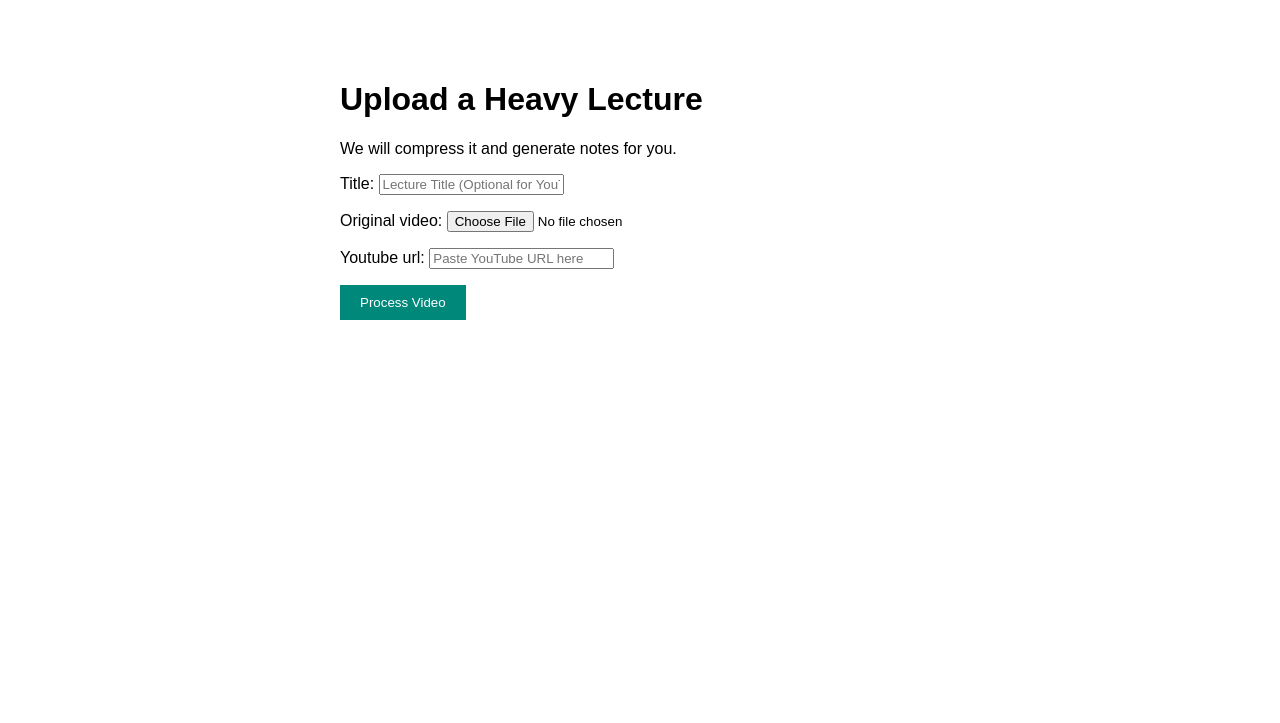
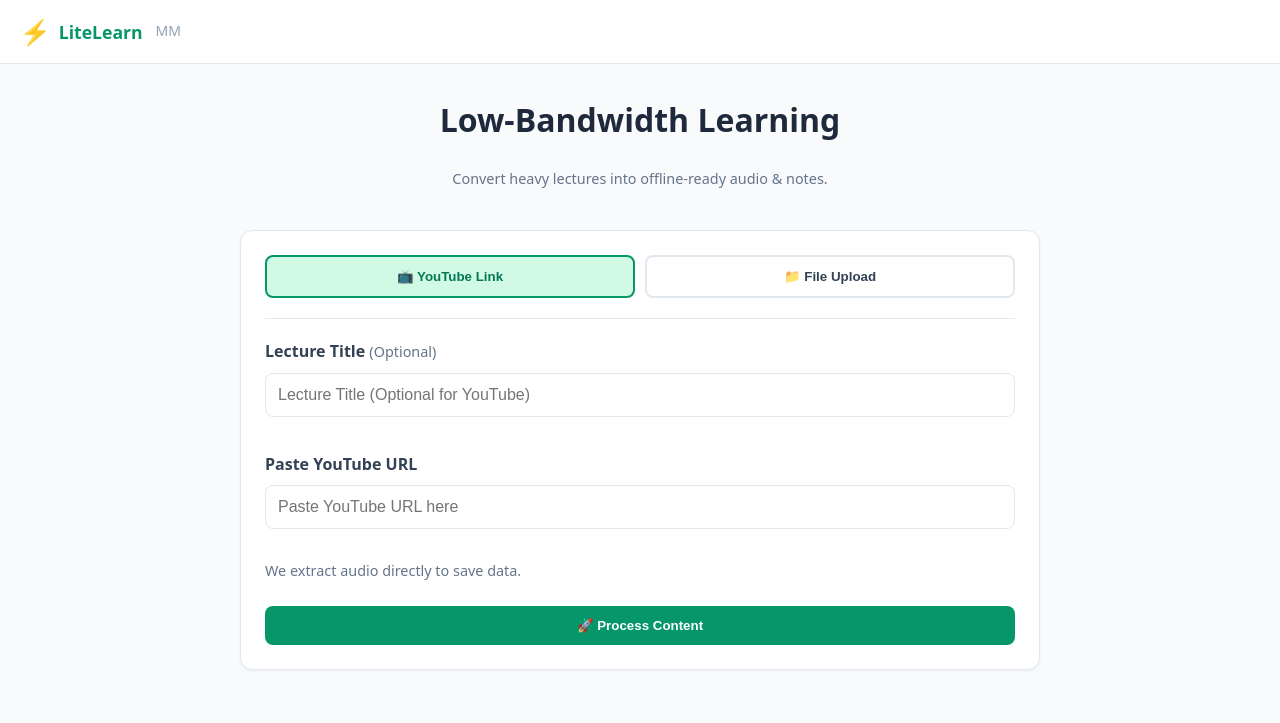
Before and after one commit to Kyaw-Min-lwin/Lite-Learn, a Django app: page /upload/ in a window 1280 px wide. Shown: the top 723 px of the page. Run offline with Django 5.2, Linux system fonts and the light colour scheme; some libraries are stand-ins or nearby versions.

Commit message:
Final MVP: UI styling complete. Ready for demo.

```diff
--- /dev/null
+++ b/core/templates/core/base.html
@@ -0,0 +1,238 @@
+<!DOCTYPE html>
+<html lang="en">
+
+<head>
+    <meta charset="UTF-8">
+    <meta name="viewport" content="width=device-width, initial-scale=1.0">
+    <title>LiteLearn Myanmar</title>
+    <style>
+        :root {
+            --primary: #059669;
+            /* Emerald 600 */
+            --primary-dark: #047857;
+            --bg: #f8fafc;
+            --surface: #ffffff;
+            --text: #334155;
+            --text-light: #64748b;
+            --border: #e2e8f0;
+        }
+
+        body {
+            font-family: system-ui, -apple-system, sans-serif;
+            background-color: var(--bg);
+            color: var(--text);
+            margin: 0;
+            line-height: 1.6;
+        }
+
+        /* Minimal Navbar */
+        nav {
+            background: var(--surface);
+            border-bottom: 1px solid var(--border);
+            padding: 12px 20px;
+            display: flex;
+            justify-content: space-between;
+            align-items: center;
+        }
+
+        .brand {
+            font-weight: 800;
+            color: var(--primary);
+            text-decoration: none;
+            font-size: 1.1rem;
+            display: flex;
+            align-items: center;
+            gap: 8px;
+        }
+
+        .container {
+            max-width: 800px;
+            margin: 0 auto;
+            padding: 30px 20px;
+        }
+
+        /* Unified Card Style */
+        .card {
+            background: var(--surface);
+            border: 1px solid var(--border);
+            border-radius: 12px;
+            padding: 24px;
+            box-shadow: 0 1px 3px rgba(0, 0, 0, 0.05);
+            margin-bottom: 24px;
+        }
+
+        /* Typography */
+        h1,
+        h2,
+        h3 {
+            color: #1e293b;
+            margin-top: 0;
+        }
+
+        .text-center {
+            text-align: center;
+        }
+
+        .text-muted {
+            color: var(--text-light);
+            font-size: 0.9em;
+        }
+
+        /* Buttons */
+        .btn {
+            background: var(--primary);
+            color: white;
+            border: none;
+            padding: 12px 20px;
+            border-radius: 8px;
+            font-weight: 600;
+            cursor: pointer;
+            width: 100%;
+            transition: background 0.2s;
+            text-decoration: none;
+            display: inline-block;
+            text-align: center;
+            box-sizing: border-box;
+        }
+
+        .btn:hover {
+            background: var(--primary-dark);
+        }
+
+        .btn-outline {
+            background: transparent;
+            border: 2px solid var(--border);
+            color: var(--text);
+        }
+
+        /* Form inputs */
+        input[type="text"],
+        input[type="url"],
+        input[type="file"] {
+            width: 100%;
+            padding: 12px;
+            border: 1px solid var(--border);
+            border-radius: 8px;
+            margin-bottom: 15px;
+            box-sizing: border-box;
+            font-size: 1rem;
+        }
+
+        /* --- LECTURE DETAIL STYLES --- */
+
+        /* 1. The Impact Card (Green Gradient) */
+        .impact-card {
+            background: linear-gradient(135deg, var(--primary) 0%, var(--primary-dark) 100%);
+            color: white;
+            padding: 24px;
+            border-radius: 12px;
+            margin-bottom: 24px;
+            box-shadow: 0 4px 6px -1px rgba(0, 0, 0, 0.1);
+        }
+
+        .impact-grid {
+            display: flex;
+            justify-content: space-between;
+            align-items: center;
+            margin-top: 16px;
+            text-align: center;
+        }
+
+        .stat-val {
+            font-size: 1.5rem;
+            font-weight: 800;
+            line-height: 1.2;
+        }
+
+        .stat-label {
+            font-size: 0.85rem;
+            opacity: 0.9;
+        }
+
+        .arrow {
+            font-size: 1.5rem;
+            opacity: 0.5;
+            color: white;
+        }
+
+        /* 2. Transcript Box */
+        .transcript-box {
+            background: #f1f5f9;
+            padding: 16px;
+            border-radius: 8px;
+            border: 1px solid var(--border);
+            max-height: 400px;
+            overflow-y: auto;
+            white-space: pre-wrap;
+            /* Preserves formatting */
+            font-size: 0.95rem;
+            line-height: 1.7;
+        }
+
+        /* 3. Audio Player */
+        audio {
+            width: 100%;
+            height: 45px;
+            margin-top: 10px;
+            border-radius: 8px;
+        }
+
+        /* 4. Section Headers */
+        .section-header {
+            display: flex;
+            align-items: center;
+            gap: 10px;
+            border-bottom: 2px solid var(--bg);
+            padding-bottom: 10px;
+            margin-bottom: 15px;
+        }
+
+        /* Tags */
+        .tag {
+            display: inline-block;
+            background: #d1fae5;
+            color: var(--primary-dark);
+            font-size: 0.75rem;
+            font-weight: 700;
+            padding: 4px 8px;
+            border-radius: 4px;
+            vertical-align: middle;
+            margin-left: 8px;
+        }
+
+        /* Loader */
+        .loader {
+            display: none;
+            text-align: center;
+            padding: 40px;
+            color: var(--primary);
+            font-weight: bold;
+        }
+
+        /* Utility */
+        .hidden {
+            display: none;
+        }
+
+        .flex-row {
+            display: flex;
+            gap: 10px;
+        }
+    </style>
+</head>
+
+<body>
+    <nav>
+        <a href="/" class="brand">
+            <span style="font-size:1.4em;">⚡</span> LiteLearn <span
+                style="font-weight:normal; color:#94a3b8; font-size:0.8em; margin-left:5px;">MM</span>
+        </a>
+    </nav>
+
+    <div class="container">
+        {% block content %}
+        {% endblock %}
+    </div>
+</body>
+
+</html>
--- a/core/templates/core/upload.html
+++ b/core/templates/core/upload.html
@@ -1,47 +1,116 @@
-<!DOCTYPE html>
-<html>
+{% extends 'core/base.html' %}
 
-<head>
-    <title>Upload Lecture</title>
-    <style>
-        body {
-            font-family: sans-serif;
-            max-width: 600px;
-            margin: 40px auto;
-            padding: 20px;
+{% block content %}
+<div class="text-center" style="margin-bottom: 40px;">
+    <h1>Low-Bandwidth Learning</h1>
+    <p class="text-muted">Convert heavy lectures into offline-ready audio & notes.</p>
+</div>
+
+<div class="card">
+    <!-- Tabs -->
+    <div class="flex-row" style="margin-bottom: 20px; border-bottom: 1px solid #e2e8f0; padding-bottom: 20px;">
+        <button type="button" onclick="switchTab('youtube')" id="btn-yt" class="btn btn-outline" style="flex:1;">📺
+            YouTube Link</button>
+        <button type="button" onclick="switchTab('file')" id="btn-file" class="btn btn-outline" style="flex:1;">📁 File
+            Upload</button>
+    </div>
+
+    <form method="post" enctype="multipart/form-data" onsubmit="showLoader()">
+        {% csrf_token %}
+
+        <!-- Title Input -->
+        <div style="margin-bottom: 20px;">
+            <label style="font-weight: 600; display: block; margin-bottom: 8px;">Lecture Title <span class="text-muted"
+                    style="font-weight:normal;">(Optional)</span></label>
+            {{ form.title }}
+        </div>
+
+        <!-- YouTube Section -->
+        <div id="youtube-section">
+            <label style="font-weight: 600; display: block; margin-bottom: 8px;">Paste YouTube URL</label>
+            {{ form.youtube_url }}
+            <p class="text-muted">We extract audio directly to save data.</p>
+        </div>
+
+        <!-- File Section -->
+        <div id="file-section" class="hidden">
+            <label style="font-weight: 600; display: block; margin-bottom: 8px;">Upload Video File</label>
+            {{ form.original_video }}
+        </div>
+
+        <button type="submit" class="btn" style="margin-top: 10px;">🚀 Process Content</button>
+    </form>
+</div>
+
+<div id="loader" class="loader">
+    <div style="font-size: 2.5em; margin-bottom: 15px; animation: bounce 1s infinite;">⚙️</div>
+    <h3>Processing...</h3>
+    <p class="text-muted">This runs on your CPU. Large files may take a minute.</p>
+    </div>
+<script>
+    function switchTab(mode) {
+        const ytSection = document.getElementById('youtube-section');
+        const fileSection = document.getElementById('file-section');
+        const btnYt = document.getElementById('btn-yt');
+        const btnFile = document.getElementById('btn-file');
+
+        if (mode === 'youtube') {
+            ytSection.style.display = 'block';
+            fileSection.style.display = 'none';
+
+            // Active State
+            btnYt.style.backgroundColor = '#d1fae5';
+            btnYt.style.borderColor = '#059669';
+            btnYt.style.color = '#047857';
+
+            // Inactive State
+            btnFile.style.backgroundColor = 'transparent';
+            btnFile.style.borderColor = '#e2e8f0';
+            btnFile.style.color = 'var(--text)';
+
+            document.querySelector('input[type="file"]').value = '';
+        } else {
+            ytSection.style.display = 'none';
+            fileSection.style.display = 'block';
+
+            // Active State
+            btnFile.style.backgroundColor = '#d1fae5';
+            btnFile.style.borderColor = '#059669';
+            btnFile.style.color = '#047857';
+
+            // Inactive State
+            btnYt.style.backgroundColor = 'transparent';
+            btnYt.style.borderColor = '#e2e8f0';
+            btnYt.style.color = 'var(--text)';
+
+            document.querySelector('input[type="url"]').value = '';
+        }
+    }
+
+    function showLoader() {
+        // Fade out the form
+        document.querySelector('.card').style.opacity = '0.4';
+        document.querySelector('.card').style.pointerEvents = 'none';
+
+        // Show loader
+        document.getElementById('loader').style.display = 'block';
+    }
+
+    // Init defaults
+    switchTab('youtube');
+</script>
+
+<style>
+    @keyframes bounce {
+
+        0%,
+        100% {
+            transform: translateY(0);
         }
 
-        .btn {
-            background: #00897b;
-            color: white;
-            padding: 10px 20px;
-            border: none;
-            cursor: pointer;
+        50% {
+            transform: translateY(-10px);
         }
-
-        .loader {
-            display: none;
-            color: #00897b;
-            font-weight: bold;
-            margin-top: 20px;
-        }
-    </style>
-</head>
-
-<body>
-    <h1>Upload a Heavy Lecture</h1>
-    <p>We will compress it and generate notes for you.</p>
-
-    <form method="post" enctype="multipart/form-data"
-        onsubmit="document.getElementById('loader').style.display='block'">
-        {% csrf_token %}
-        {{ form.as_p }}
-        <button type="submit" class="btn">Process Video</button>
-    </form>
-
-    <div id="loader" class="loader">
-        Processing... This might take a minute. Please wait.
-    </div>
-</body>
-
-</html>
+    }
+</style>
+{% endblock %}
```
Also changed, not shown: core/templates/core/lecture_detail.html (+24 -2 lines).
